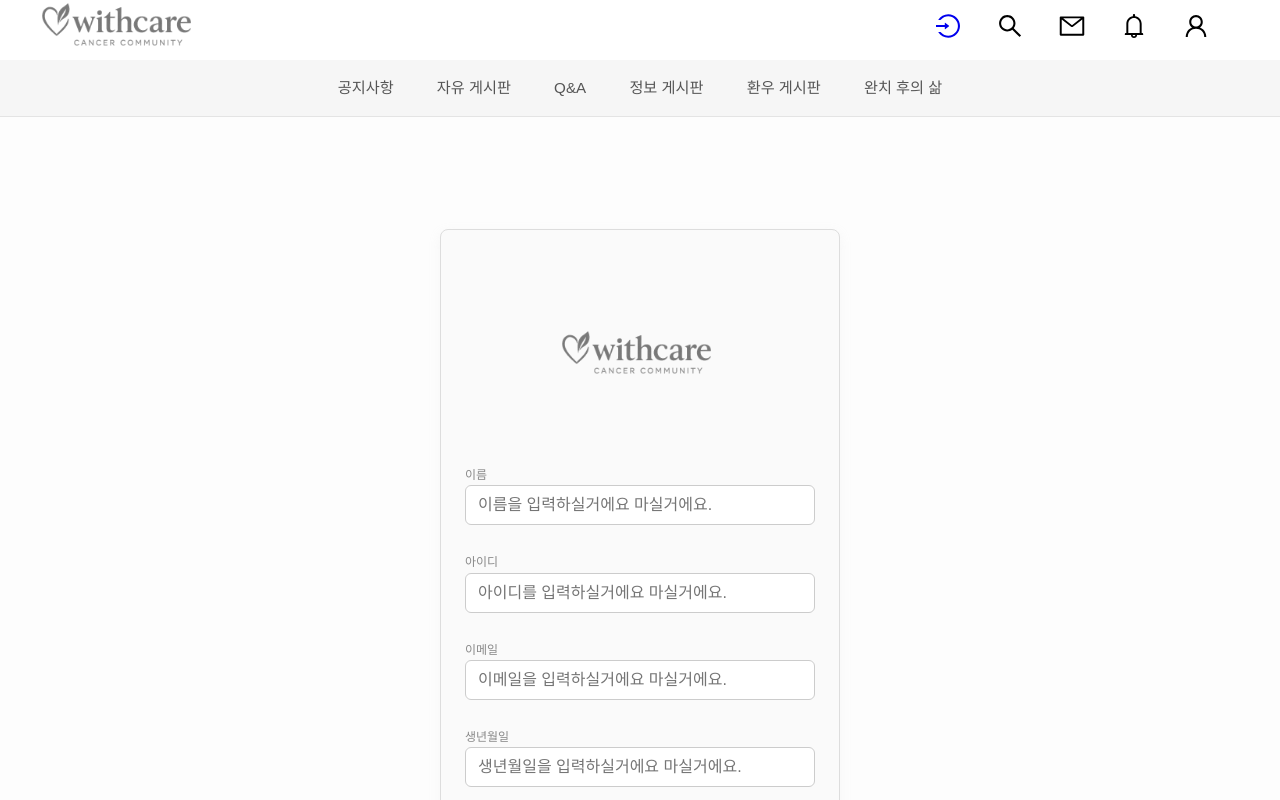
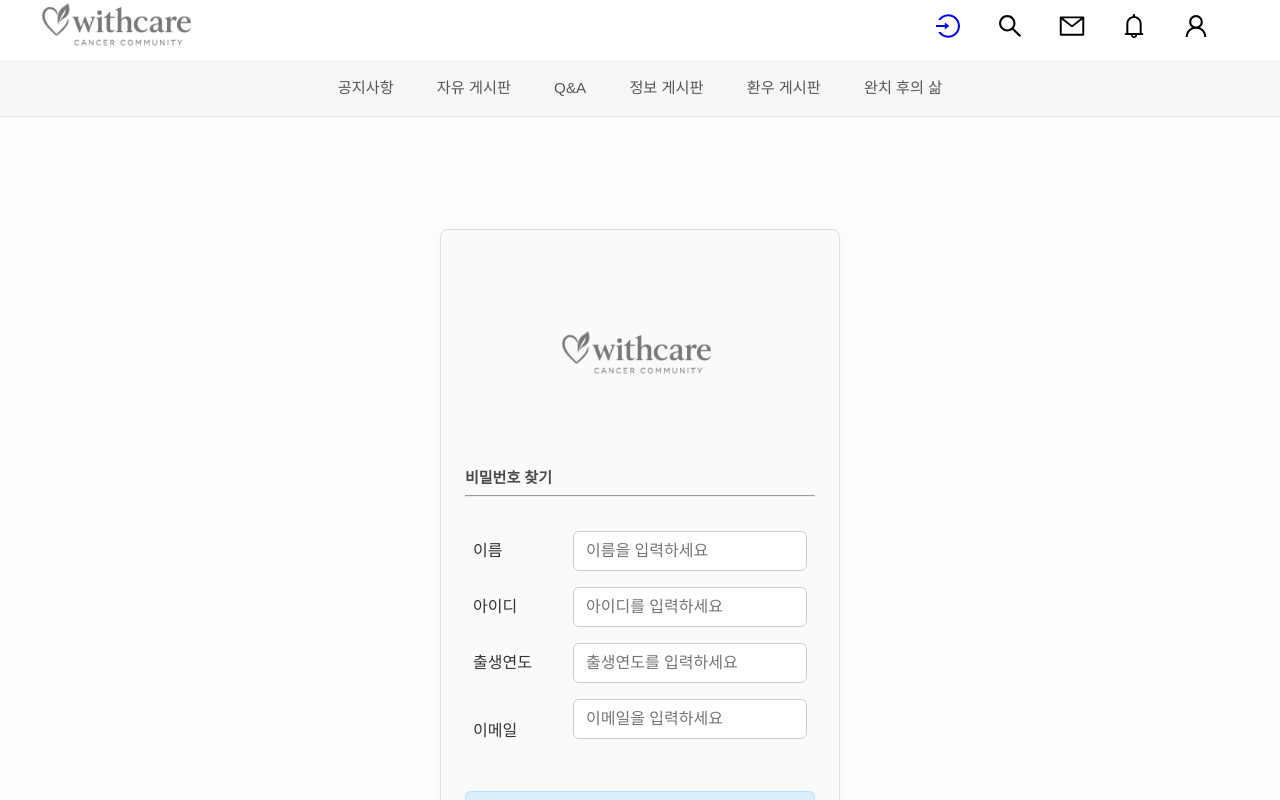
Before and after one commit to oneidsin/withcare_front, a Next.js app: page /login/find-pw in a window 1280 px wide. Shown: the top 800 px of the page. Built offline with nearby package versions, Linux system fonts and the light colour scheme.

Commit message:
FIND ID & PW 수정 중

```diff
--- a/src/app/login/find-id/page.jsx
+++ b/src/app/login/find-id/page.jsx
@@ -23,7 +23,7 @@ export default function FindIdPage() {
         }
 
         const res = await fetch(`http://localhost/find-id?name=${info.name}&year=${info.year}&email=${info.email}`);
-        const data = await res.text();
+        const data = await res.text(); // 서버로부터 받은 응답 텍스트로 변환
 
         setResult(res.ok ? `회원님의 아이디는 ${data} 입니다.` : (data || '일치하는 회원정보가 없습니다.'));
     };
--- a/src/app/login/find-pw/page.jsx
+++ b/src/app/login/find-pw/page.jsx
@@ -1,59 +1,100 @@
 "use client"
 
 import "../login.css"
-import {useRef} from "react";
+import {useRef, useState} from "react";
 import Link from "next/link";
 
+export default function FindPwPage() {
 
-export default function FindIdPage() {
+    const [info, setInfo] = useState({name: "", id:"", year: "", email:""});
+    const [result, setResult] = useState("");
 
-    const dobRef = useRef(null);
+    const save = (e) => {
+        const {name,value} = e.target;
+        setInfo(prev=>({...prev, [name]:value}));
+    };
+
+    const findPw = async () => {
+        if(!info.name || !info.id || !info.year || !info.email) {
+            alert("모든 항목을 입력해주세요.");
+            return;
+        }
+
+        const res = await fetch(`http://localhost:80/find-pw?name=${info.name}&id=${info.id}&year=${info.year}&email=${info.email}`);
+        const data = await res.text();
+
+        setResult(res.ok ? `회원님의 비밀번호는 ${data}입니다.` : (data || '일치하는 회원 정보가 없습니다.'));
+    }
 
     return (
         <div className="login">
             <img src="/logo.png" alt="withcare 로고" className="logo" />
-                <p>이름</p>
+            <h3>비밀번호 찾기</h3>
+            <hr/>
+            <br/>
+            <table>
+                <tbody>
+                <tr>
+                    <th>이름</th>
+                    <td>
                         <input
                             type="text"
-                    placeholder="이름을 입력하실거에요 마실거에요."
-                    onKeyDown={(e) => {
-                        if (e.keyCode === 13) {
-                            e.preventDefault();
-                        }
-                    }}/>
-                <p>아이디</p>
+                            name="name"
+                            value={info.name}
+                            onChange={save}
+                            placeholder="이름을 입력하세요"
+                        />
+                    </td>
+                </tr>
+                <tr>
+                    <th>아이디</th>
+                    <td>
                         <input
                             type="text"
-                    placeholder="아이디를 입력하실거에요 마실거에요."
-                    onKeyDown={(e) => {
-                        if (e.keyCode === 13) {
-                            e.preventDefault();
-                            dobRef.current.focus();
-                        }
-                    }}/>
-                <p>이메일</p>
+                            name="id"
+                            value={info.id}
+                            onChange={save}
+                            placeholder="아이디를 입력하세요"
+                        />
+                    </td>
+                </tr>
+                <tr>
+                    <th>출생연도</th>
+                    <td>
                         <input
                             type="text"
-                    placeholder="이메일을 입력하실거에요 마실거에요."
-                    onKeyDown={(e) => {
-                        if (e.keyCode === 13) {
-                            e.preventDefault();
-                            dobRef.current.focus();
-                        }
-                    }}/>
-                <p>생년월일</p>
+                            name="year"
+                            value={info.year}
+                            onChange={save}
+                            placeholder="출생연도를 입력하세요"
+                        />
+                    </td>
+                </tr>
+                <tr>
+                    <th>이메일</th>
+                    <td>
                         <input
-                    ref={dobRef}
-                    type="password"
-                    placeholder="생년월일을 입력하실거에요 마실거에요."
-                    onChange={(e) => setPw(e.target.value)}
-                    onKeyDown={(e) => {
-                        if (e.key === 'Enter') {
-                            login();
-                        }
-                    }}
+                            type="email"
+                            name="email"
+                            value={info.email}
+                            onChange={save}
+                            placeholder="이메일을 입력하세요"
                         />
-                <button>비밀번호 변경 페이지로 이동</button>
+                    </td>
+                </tr>
+                </tbody>
+            </table>
+
+            <div style={{marginTop: '20px', textAlign: 'center'}}>
+                <button onClick={findPw} style={{width: '100%', marginBottom: '10px'}}>
+                    비밀번호 변경 페이지로 이동
+                </button>
+            </div>
+            {result && (
+                <p style={{textAlign: 'center', marginTop: '20px', color: '#333', fontSize: '16px'}}>
+                    {result}
+                </p>
+            )}
             <br/>
             <br/>
             <Link href="/login/find-id">아이디를 잊으셨나요?</Link>
```
Lines whose indentation alone changed are shown as unchanged.
